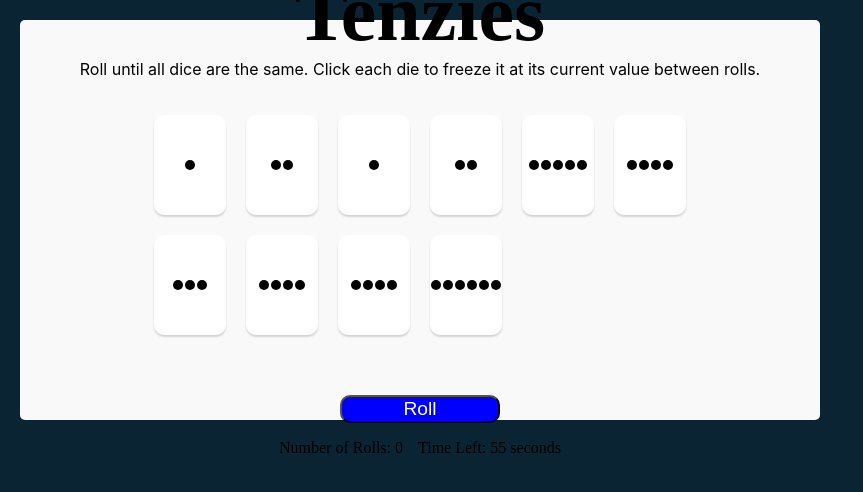
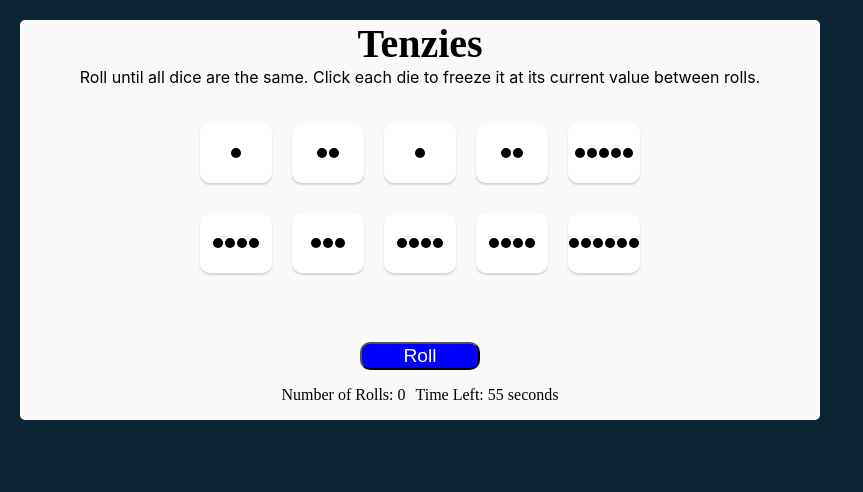
Before and after one commit to gurupatoh/TenziesGame, a React (Vite) app: page / in a window 1280 px wide. Shown: the top 492 px of the page, without its empty margins (0-863 px from the left). Built offline with nearby package versions, Linux system fonts and the light colour scheme; the HTML template or start-up script is replaced by a standard one.

Commit message:
new update

```diff
--- a/src/App.jsx
+++ b/src/App.jsx
@@ -72,6 +72,7 @@
     setDice(allNewDice());
     setTenzies(false);
     setRolls(0);  // reset the rolls to 0 when starting a new game
+    setTimeLeft(60)
   }
 }
 function holdDie(id){
--- a/src/index.css
+++ b/src/index.css
@@ -24,6 +24,8 @@
      gap:20px;
      padding:20px;
      margin-bottom: 40px;
+     height: 400px;
+     max-width: 800px;
 }
 .die-face{
     height: 60px;
@@ -66,39 +68,5 @@
 }
 .Rolls{
     display: flex;
-    gap: 15px;
+    gap: 10px;
 }
-
-@media(min-width:600px){
-    .die-container{
-        grid-template:auto auto / repeat(4,1fr) ;
-    }
-    .die-face{
-        height: 80px;
-        width: 80x;
-    }
-    .roll-dice{
-        width: 140px;
-        height: 60px;
-    }
-    .title{
-        font-size:60px;
-    }
-}
-
-@media(min-width:800px){
-    .die-container{
-        grid-template:auto auto / repeat(6,1fr) ;
-    }
-    .die-face{
-        height: 100px;
-        width: 100x;
-    }
-    .roll-dice{
-        width: 160px;
-        height: 70px;
-    }
-    .title{
-        font-size:80px;
-    }
-}
```
